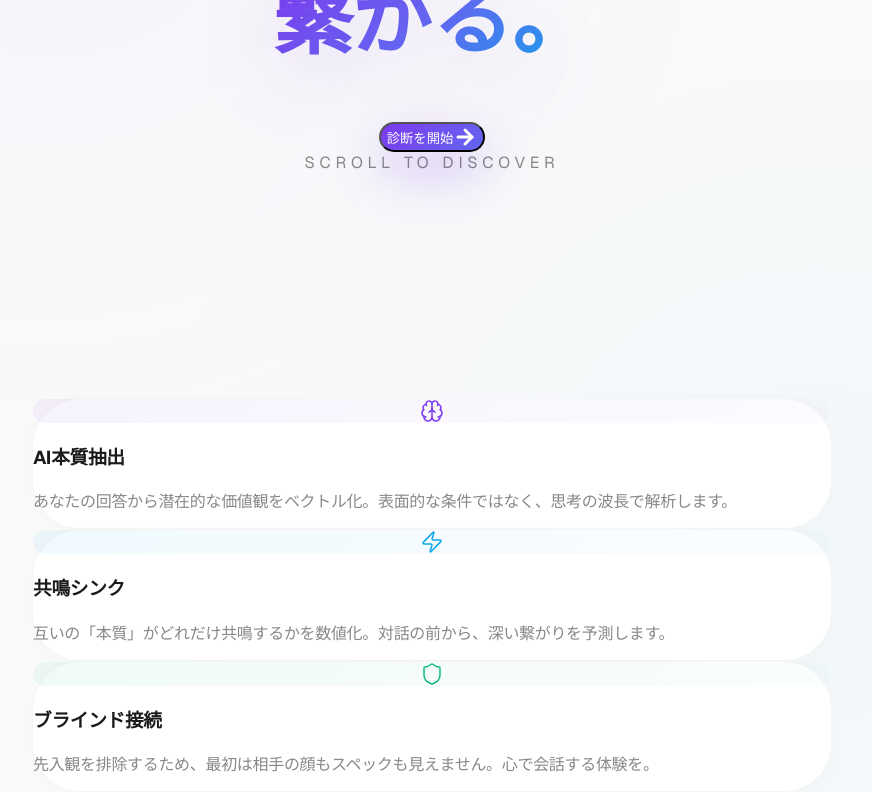
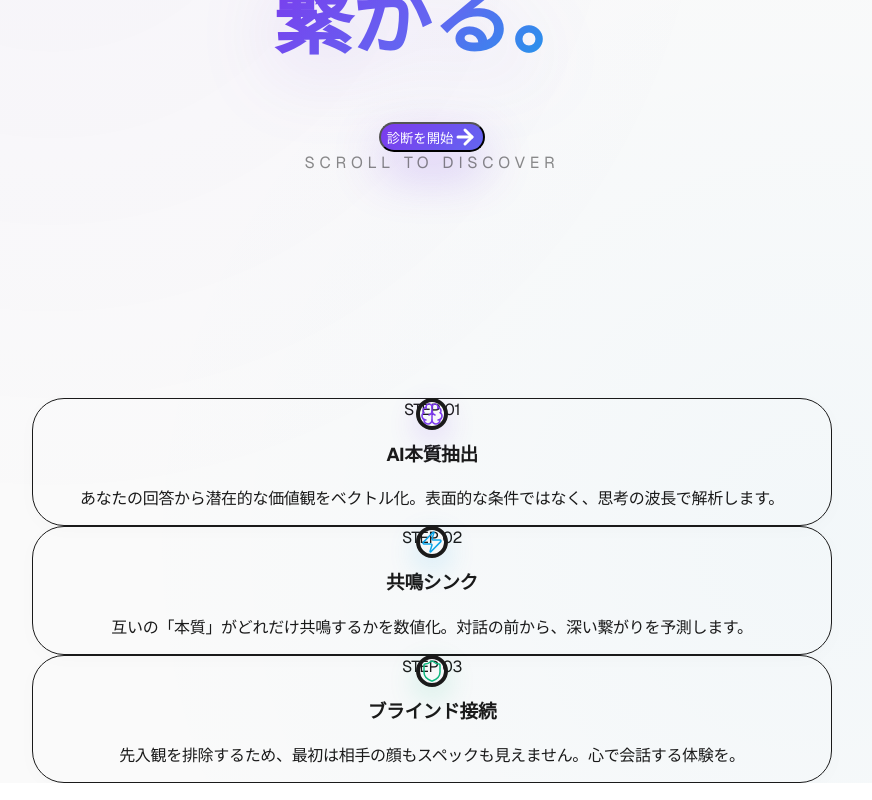
Before and after one commit to fumi3333/ZAX, a Next.js app: page / in a window 1280 px wide. Shown: the part 410-1210 px from the top of the page, without its empty margins (208-1080 px from the left). Built offline with nearby package versions, Linux system fonts and the light colour scheme.

Commit message:
Refactor Feature Cards to Vertical Process Timeline

```diff
--- a/src/app/page.tsx
+++ b/src/app/page.tsx
@@ -138,36 +138,41 @@ export default function Home() {
 
           {/* 2. Feature Cards - Design 3.0: Smooth Slide-Up */}
           <motion.div
-            initial={{ opacity: 0, y: 150 }} // Start lower for "suu-tte" feel
-            whileInView={{ opacity: 1, y: 0 }}
-            viewport={{ once: true, margin: "-15%" }}
-            transition={{ duration: 1.2, ease: [0.22, 1, 0.36, 1] }} // Custom bezier for smooth deceleration
-            className="grid grid-cols-1 gap-8 w-full max-w-[800px] mx-auto px-8 py-32"
+            initial={{ opacity: 0 }}
+            whileInView={{ opacity: 1 }}
+            viewport={{ once: true, margin: "-10%" }}
+            className="w-full max-w-[800px] mx-auto px-6 py-32 relative"
           >
+            {/* Connecting Line */}
+            <div className="absolute left-[50%] md:left-12 top-0 bottom-0 w-px bg-gradient-to-b from-transparent via-[#7C3AED]/20 to-transparent transform -translate-x-1/2 md:translate-x-0" />
+
             {features.map((feature, i) => (
               <motion.div
                 key={feature.title}
-                whileHover={{ y: -15, boxShadow: '0 30px 60px rgba(0,0,0,0.08)' }}
-                className="group relative p-12 rounded-[3rem] transition-all duration-700 hover:border-transparent"
-                style={{
-                  backgroundColor: 'white',
-                  border: '1px solid rgba(0,0,0,0.04)',
-                  boxShadow: '0 4px 20px rgba(0,0,0,0.02)',
-                }}
+                initial={{ opacity: 0, x: -20 }}
+                whileInView={{ opacity: 1, x: 0 }}
+                viewport={{ once: true }}
+                transition={{ delay: i * 0.2 }}
+                className="relative mb-24 last:mb-0 md:pl-32"
               >
-                {/* Icon */}
+                {/* Timeline Node (Icon) */}
                 <div
-                  className="w-24 h-24 rounded-[2rem] flex items-center justify-center mb-10 transition-transform duration-500 group-hover:scale-110"
+                  className="absolute left-[50%] md:left-0 top-0 w-24 h-24 rounded-full border-4 border-white shadow-xl flex items-center justify-center transform -translate-x-1/2 md:translate-x-0 z-10 bg-white"
                   style={{
-                    background: `linear-gradient(135deg, ${feature.color}10 0%, ${feature.color}05 100%)`,
+                    boxShadow: `0 10px 30px ${feature.color}30`,
                   }}
                 >
-                  <feature.icon className="w-12 h-12" style={{ color: feature.color }} strokeWidth={1.5} />
+                  <feature.icon className="w-10 h-10" style={{ color: feature.color }} strokeWidth={1.5} />
                 </div>
 
-                {/* Content */}
-                <h3 className="text-3xl font-bold mb-6 tracking-tight" style={{ color: '#1A1A1A' }}>{feature.title}</h3>
-                <p className="text-lg leading-loose font-medium" style={{ color: '#888' }}>{feature.desc}</p>
+                {/* Card */}
+                <div className="mt-28 md:mt-0 p-8 md:p-10 rounded-[2rem] bg-white border border-slate-100 shadow-[0_4px_20px_rgba(0,0,0,0.02)] hover:shadow-[0_20px_40px_rgba(0,0,0,0.06)] transition-all duration-500 text-center md:text-left relative z-0">
+                  <div className="inline-block px-3 py-1 rounded-full mb-4 text-xs font-bold tracking-widest bg-slate-50 text-slate-400">
+                    STEP 0{i + 1}
+                  </div>
+                  <h3 className="text-2xl md:text-3xl font-bold mb-4 tracking-tight text-slate-900">{feature.title}</h3>
+                  <p className="text-base md:text-lg leading-loose font-medium text-slate-500">{feature.desc}</p>
+                </div>
               </motion.div>
             ))}
           </motion.div>
```
